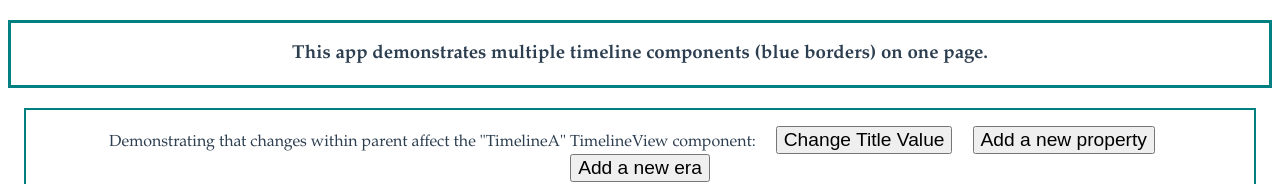
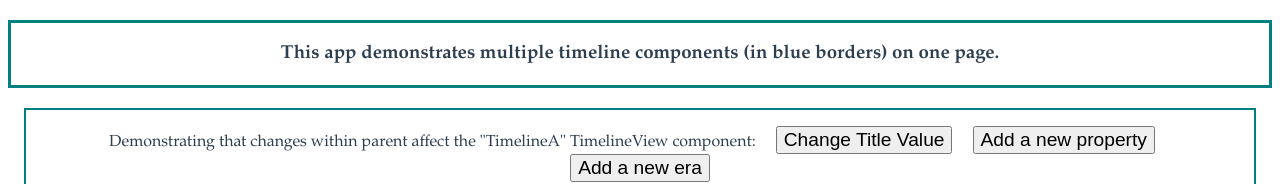
Before and after one commit to bruml2/studio1, a Vue app: page / in a window 1280 px wide. Shown: the top 184 px of the page. Built offline with nearby package versions, Linux system fonts and the light colour scheme.

Commit message:
successful build

```diff
--- a/public/index.html
+++ b/public/index.html
@@ -5,11 +5,11 @@
     <meta http-equiv="X-UA-Compatible" content="IE=edge">
     <meta name="viewport" content="width=device-width,initial-scale=1.0">
     <link rel="icon" href="<%= BASE_URL %>favicon.ico">
-    <title>studio1</title>
+    <title>TimelineView Demo</title>
   </head>
   <body>
     <noscript>
-      <strong>We're sorry but studio1 doesn't work properly without JavaScript enabled. Please enable it to continue.</strong>
+      <strong>We're sorry but TimelineView Demo doesn't work properly without JavaScript enabled. Please enable it to continue.</strong>
     </noscript>
     <div id="app"></div>
     <!-- built files will be auto injected -->
--- a/src/App.vue
+++ b/src/App.vue
@@ -1,6 +1,6 @@
 <template>
   <div id="app">
-    <HelloWorld msg="This app demonstrates multiple timeline components (blue borders) on one page." />
+    <HelloWorld msg="This app demonstrates multiple timeline components (in blue borders) on one page." />
     <div id="btns">
       <span>Demonstrating that changes within parent affect the "TimelineA" TimelineView component: &nbsp; &nbsp; </span>
       <button class="button" @click="changeProperty">Change Title Value</button>
```
Also changed, not shown: 2 other files (tests, documents, lock files or other folders).
